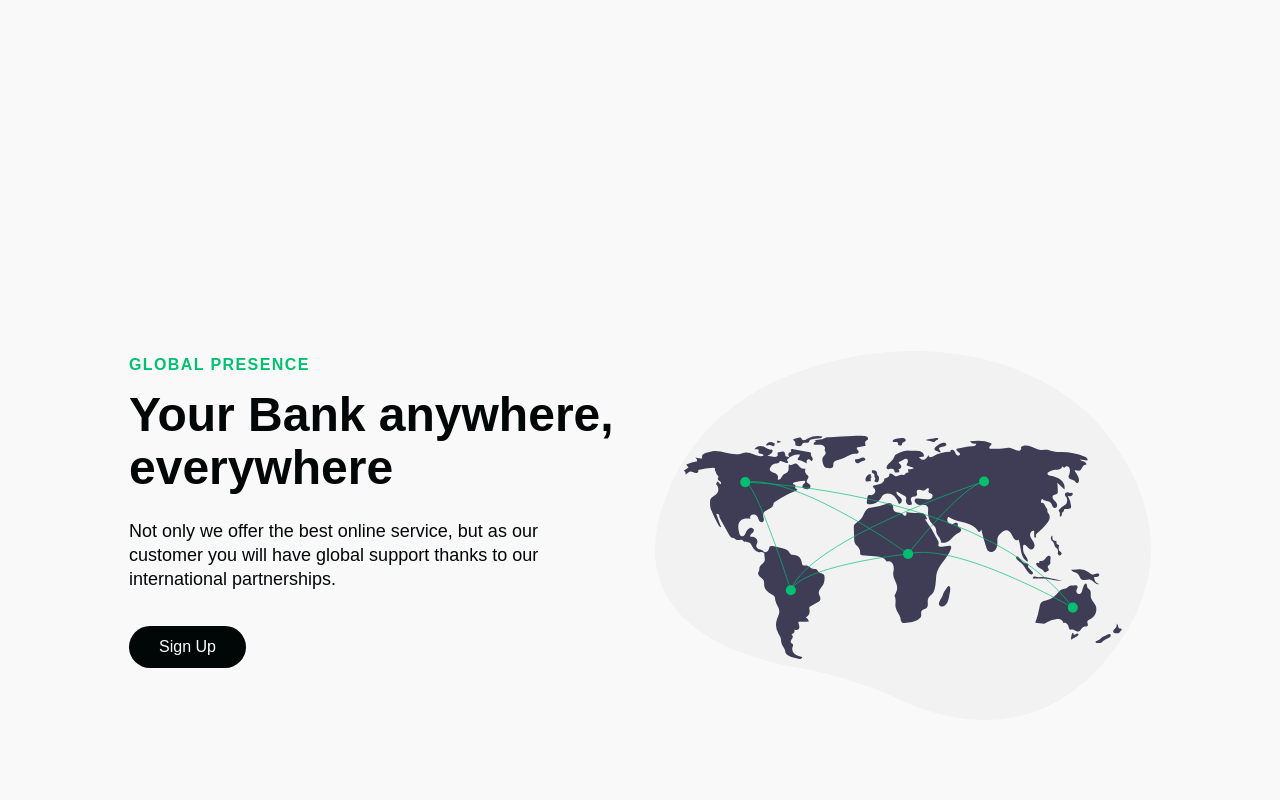
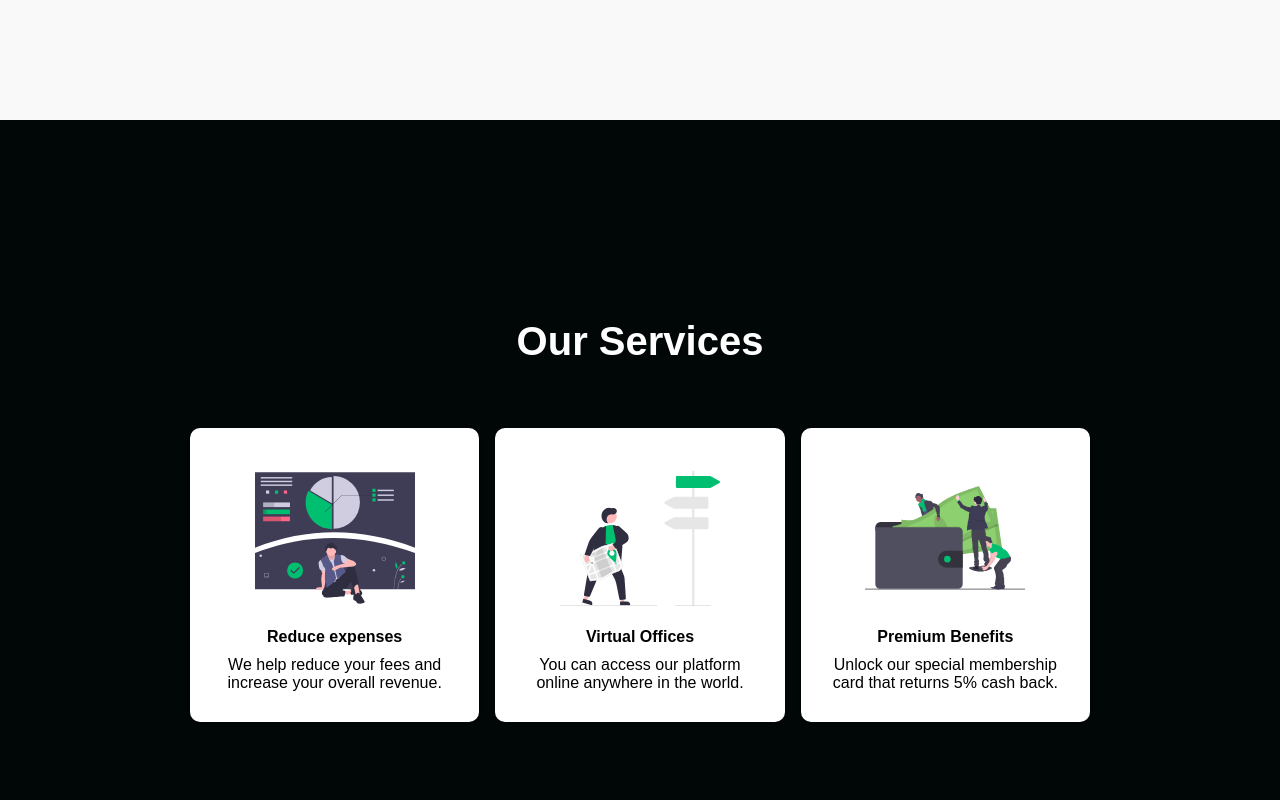
Before and after one commit to nicolanzi1/quid, a React (Create React App) app: page / in a window 1280 px wide. Shown: the part 2400-3200 px from the top of the page. Built offline with nearby package versions, Linux system fonts and the light colour scheme; a web font is replaced by a local one.

Commit message:
Built the Services component and wrote its different elements whilst styling them with styled-components, containing services data and more imported .svg images

```diff
--- a/src/components/InfoSection/Data.js
+++ b/src/components/InfoSection/Data.js
@@ -49,7 +49,7 @@
   topLine: 'Global Presence',
   headline: 'Your Bank anywhere, everywhere',
   description:
-    'Not only we offer the best online service, but as our customer you will have global support thanks to our international partnerships.',
+    'Not only we offer the best online services, but as our customer you will have global support thanks to our international partnerships.',
   buttonLabel: 'Sign Up',
   imgStart: false,
   img: Img3,
--- /dev/null
+++ b/src/components/Services/ServicesElements.js
@@ -0,0 +1,76 @@
+import styled from 'styled-components'
+
+export const ServicesContainer = styled.div`
+  height: 800px;
+  display: flex;
+  flex-direction: column;
+  justify-content: center;
+  align-items: center;
+  background: #010606;
+
+  @media screen and (max-width: 760px) {
+    height: 1100px;
+  }
+
+  @media screen and (max-width: 480px) {
+    height: 1300px;
+  }
+`
+export const ServicesWrapper = styled.div`
+  max-width: 1000px;
+  margin: 0 auto;
+  display: grid;
+  grid-template-columns: 1fr 1fr 1fr;
+  align-items: center;
+  grid-gap: 16px;
+  padding: 0 50px;
+
+  @media screen and (max-width: 1000px) {
+    grid-template-columns: 1fr 1fr;
+  }
+
+  @media screen and (max-width: 760px) {
+    grid-template-columns: 1fr;
+    padding: 0 20px;
+  }
+`
+export const ServicesCard = styled.div`
+  background: #fff;
+  display: flex;
+  flex-direction: column;
+  justify-content: flex-start;
+  align-items: center;
+  border-radius: 10px;
+  max-height: 340px;
+  padding: 30px;
+  box-shadow: 0 1px 3px rgba(0, 0, 0, 0.2);
+  transition: all 0.2s ease-in-out;
+
+  &:hover {
+    transform: scale(1.02);
+    transition: all 0.2 ease-in-out;
+    cursor: pointer;
+  }
+`
+export const ServicesIcon = styled.img`
+  height: 160px;
+  width: 160px;
+  margin-bottom: 10px;
+`
+export const ServicesH1 = styled.h1`
+  font-size: 2.5rem;
+  color: #fff;
+  margin-bottom: 64px;
+
+  @media screen and (max-width: 480px) {
+    font-size: 2rem;
+  }
+`
+export const ServicesH2 = styled.h2`
+  font-size: 1rem;
+  margin-bottom: 10px;
+`
+export const ServicesP = styled.p`
+  font-size: 1rem;
+  text-align: center;
+`
--- /dev/null
+++ b/src/components/Services/index.js
@@ -0,0 +1,46 @@
+import React from 'react'
+import Icon1 from '../../images/svg-4.svg'
+import Icon2 from '../../images/svg-5.svg'
+import Icon3 from '../../images/svg-6.svg'
+import {
+  ServicesContainer,
+  ServicesH1,
+  ServicesWrapper,
+  ServicesCard,
+  ServicesIcon,
+  ServicesH2,
+  ServicesP,
+} from './ServicesElements'
+
+const Services = () => {
+  return (
+    <ServicesContainer id="services">
+      <ServicesH1>Our Services</ServicesH1>
+      <ServicesWrapper>
+        <ServicesCard>
+          <ServicesIcon src={Icon1} />
+          <ServicesH2>Reduce expenses</ServicesH2>
+          <ServicesP>
+            We help reduce your fees and increase your overall revenue.
+          </ServicesP>
+        </ServicesCard>
+        <ServicesCard>
+          <ServicesIcon src={Icon2} />
+          <ServicesH2>Virtual Offices</ServicesH2>
+          <ServicesP>
+            You can access our platform online anywhere in the world.
+          </ServicesP>
+        </ServicesCard>
+        <ServicesCard>
+          <ServicesIcon src={Icon3} />
+          <ServicesH2>Premium Benefits</ServicesH2>
+          <ServicesP>
+            Unlock our special membership card that returns 5% cash back.
+          </ServicesP>
+        </ServicesCard>
+      </ServicesWrapper>
+    </ServicesContainer>
+  )
+}
+
+export default Services
--- a/src/pages/index.js
+++ b/src/pages/index.js
@@ -7,6 +7,7 @@
   homeObjThree,
 } from '../components/InfoSection/Data'
 import Navbar from '../components/Navbar'
+import Services from '../components/Services'
 import Sidebar from '../components/Sidebar'
 
 const Home = () => {
@@ -23,6 +24,7 @@
       <HeroSection />
       <InfoSection {...homeObjOne} />
       <InfoSection {...homeObjTwo} />
+      <Services />
       <InfoSection {...homeObjThree} />
     </>
   )
```
Also changed, not shown: 1 other file (tests, documents, lock files or other folders).
